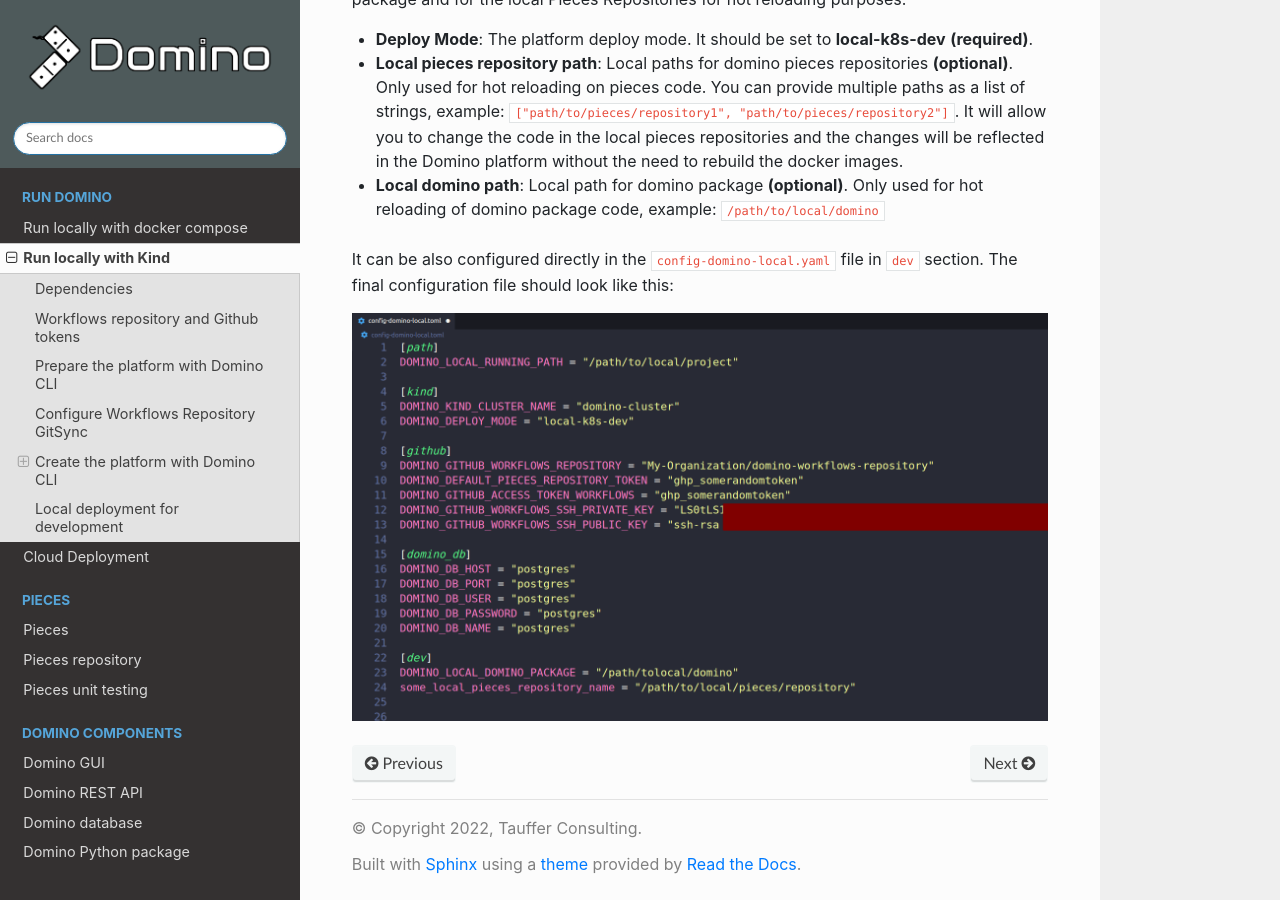
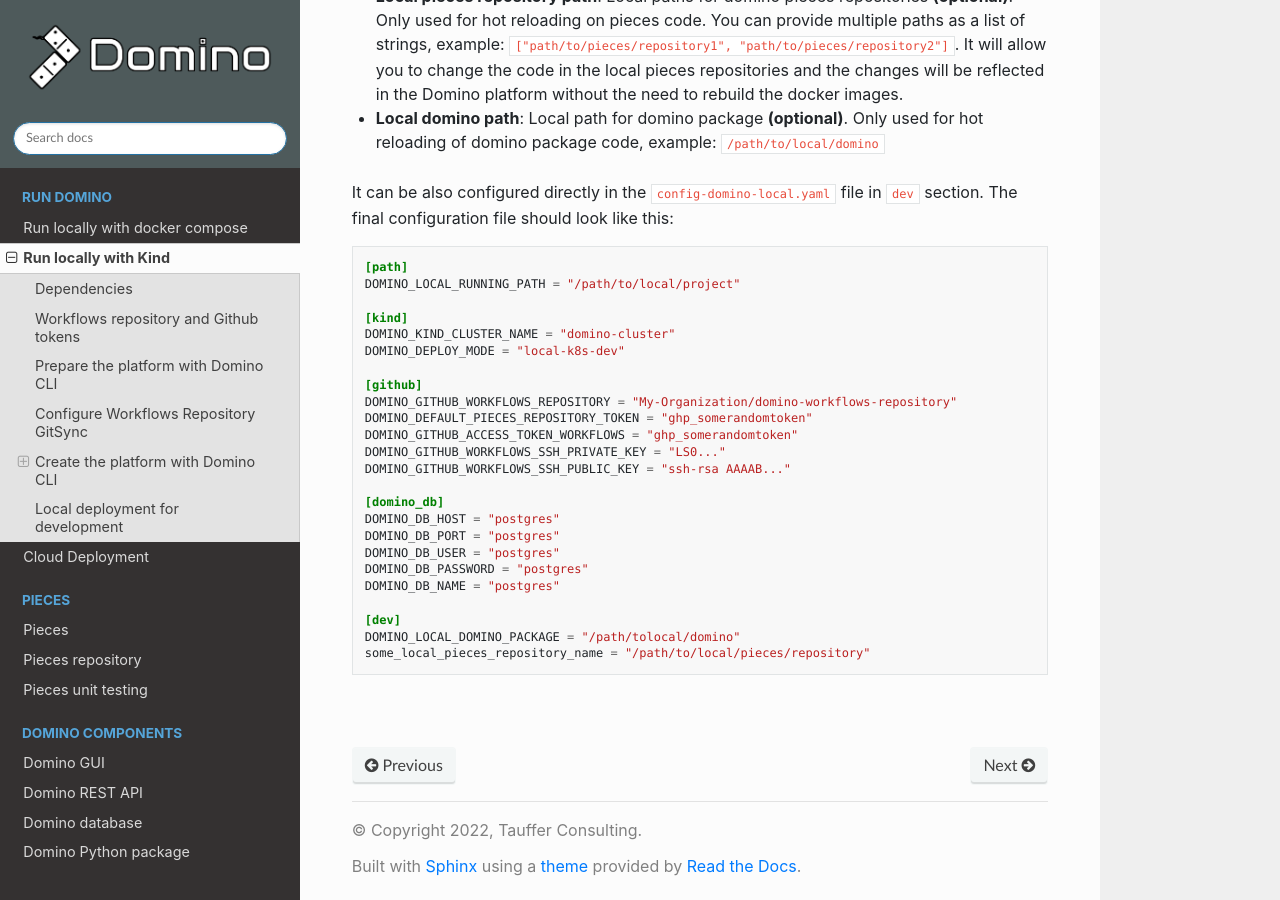
Before and after one commit to Tauffer-Consulting/domino, a Sphinx documentation site: the page built from docs/source/pages/run_local_kind.rst, in a window 1280 px wide and 900 px high, scrolled down 5466 px. Built offline with Sphinx 7.4.7 and the Read the Docs theme 2.0.0, drawn with Linux system fonts in a browser that asks for light colours; some of the changed text lies outside the part shown.

Commit message:
code block instead of image and compose with flag docs

```diff
--- a/docs/source/pages/run_local_kind.rst
+++ b/docs/source/pages/run_local_kind.rst
@@ -66,7 +66,7 @@
 
 You can use Domino CLI to prepare the configuration file and environment variables necessary to run the Domino platform locally by running:
 
-.. code-block::
+.. code-block::..
 
   domino platform prepare
 
@@ -187,4 +187,31 @@
 It can be also configured directly in the :code:`config-domino-local.yaml` file in :code:`dev` section.
 The final configuration file should look like this:
 
-.. image:: /_static/media/configtoml_example.png
+.. code-block:: toml
+
+  [path]
+  DOMINO_LOCAL_RUNNING_PATH = "/path/to/local/project"
+
+  [kind]
+  DOMINO_KIND_CLUSTER_NAME = "domino-cluster"
+  DOMINO_DEPLOY_MODE = "local-k8s-dev"
+
+  [github]
+  DOMINO_GITHUB_WORKFLOWS_REPOSITORY = "My-Organization/domino-workflows-repository"
+  DOMINO_DEFAULT_PIECES_REPOSITORY_TOKEN = "ghp_somerandomtoken"
+  DOMINO_GITHUB_ACCESS_TOKEN_WORKFLOWS = "ghp_somerandomtoken"
+  DOMINO_GITHUB_WORKFLOWS_SSH_PRIVATE_KEY = "LS0..."
+  DOMINO_GITHUB_WORKFLOWS_SSH_PUBLIC_KEY = "ssh-rsa AAAAB..."
+
+  [domino_db]
+  DOMINO_DB_HOST = "postgres"
+  DOMINO_DB_PORT = "postgres"
+  DOMINO_DB_USER = "postgres"
+  DOMINO_DB_PASSWORD = "postgres"
+  DOMINO_DB_NAME = "postgres"
+
+  [dev]
+  DOMINO_LOCAL_DOMINO_PACKAGE = "/path/tolocal/domino"
+  some_local_pieces_repository_name = "/path/to/local/pieces/repository"
+
+|
```
Also changed, not shown: docs/source/pages/run_local_compose.rst (+7 -0 lines), docs/source/_static/media/configtoml_example.png (deleted).
